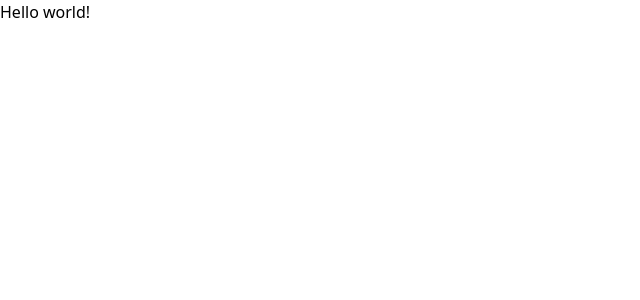
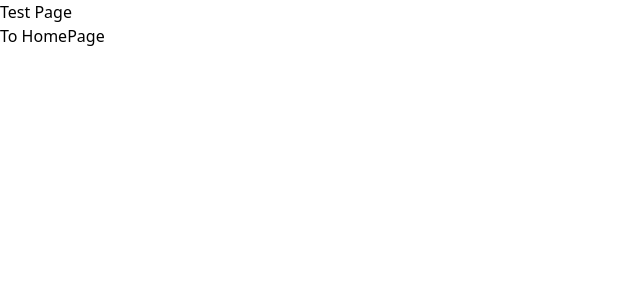
Before and after one commit to Arenslien/Portfolio, a React (Create React App) app: page /test in a window 1280 px wide. Shown: the top 300 px of the page, without its empty margins (0-640 px from the left). Built offline with nearby package versions, Linux system fonts and the light colour scheme.

Commit message:
Router, Page Test

```diff
--- a/package.json
+++ b/package.json
@@ -1,6 +1,7 @@
 {
   "name": "portfolio",
   "version": "0.1.0",
+  "homepage": "https://arenslien.github.io/Portfolio",
   "private": true,
   "dependencies": {
     "@testing-library/jest-dom": "^5.17.0",
@@ -36,6 +37,7 @@
     ]
   },
   "devDependencies": {
+    "react-router-dom": "^6.16.0",
     "tailwindcss": "^3.3.3"
   }
 }
--- a/src/App.js
+++ b/src/App.js
@@ -2,9 +2,7 @@ import './App.css';
 
 function App() {
   return (
-    <h1 className="">
-      Hello world!
-    </h1>
+    <></>
   );
 }
 
--- /dev/null
+++ b/src/components/Router.js
@@ -0,0 +1,20 @@
+// Import Page Components
+import TestPage from "../pages/TestPage";
+import HomePage from "../pages/HomePage";
+
+// Import React Router library
+const { BrowserRouter, Routes, Route } = require("react-router-dom");
+
+// Create PageRouter Component
+const PageRouter = () => {
+  return (
+    <BrowserRouter basename={process.env.PUBLIC_URL}>
+      <Routes>
+        <Route path="/" element={ <HomePage/> }></Route>
+        <Route path="/test" element={ <TestPage/> }></Route>
+      </Routes>
+    </BrowserRouter>
+  );
+}
+
+export default PageRouter;
--- a/src/index.css
+++ b/src/index.css
@@ -1,6 +1,11 @@
 @tailwind base;
 @tailwind components;
 @tailwind utilities;
+
+body.scrolled {
+  background-color: black;
+}
+
 
 /* body { --> 리액트 앱 기분 css 구성 요소
   margin: 0;
--- a/src/index.js
+++ b/src/index.js
@@ -3,10 +3,12 @@ import ReactDOM from 'react-dom/client';
 import './index.css';
 import App from './App';
 import reportWebVitals from './reportWebVitals';
+import PageRouter from './components/Router';
 
 const root = ReactDOM.createRoot(document.getElementById('root'));
 root.render(
   <React.StrictMode>
+    <PageRouter/>
     <App />
   </React.StrictMode>
 );
--- /dev/null
+++ b/src/pages/HomePage.js
@@ -0,0 +1,13 @@
+import React from 'react';
+import { Link } from 'react-router-dom';
+
+function HomePage() {
+  return(
+    <div>
+      <h1>HomePage</h1>
+      <Link to="/test">To Test Page</Link>
+    </div>
+  );
+}
+
+export default HomePage;
--- /dev/null
+++ b/src/pages/TestPage.js
@@ -0,0 +1,14 @@
+// TestPage
+import React from 'react';
+import { Link } from 'react-router-dom';
+
+function TestPage() {
+  return (
+    <div>
+      <h1>Test Page</h1>
+      <Link to="/">To HomePage</Link>
+    </div>
+  );
+}
+
+export default TestPage;
```
Also changed, not shown: 2 other files (tests, documents, lock files or other folders).
